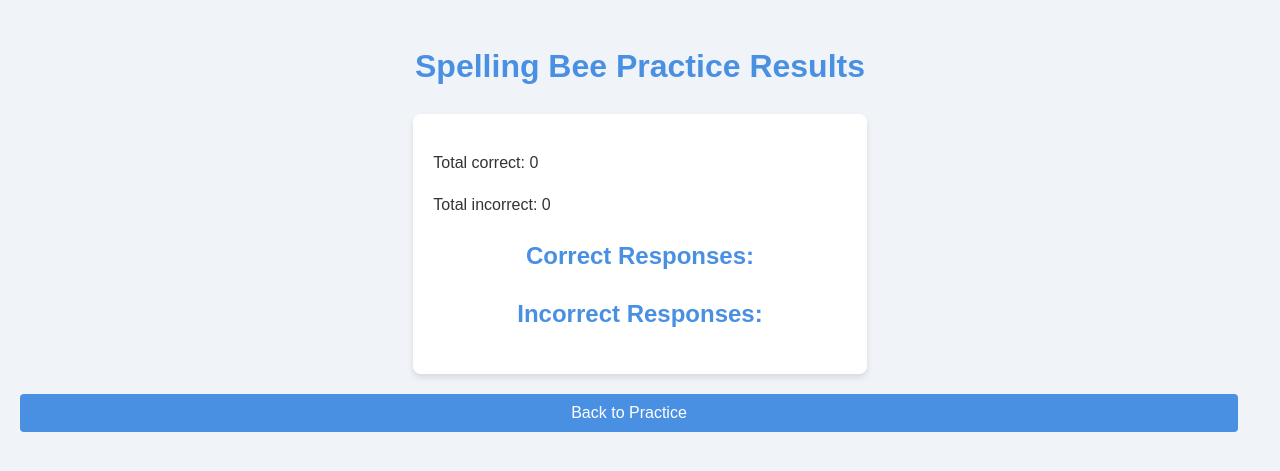
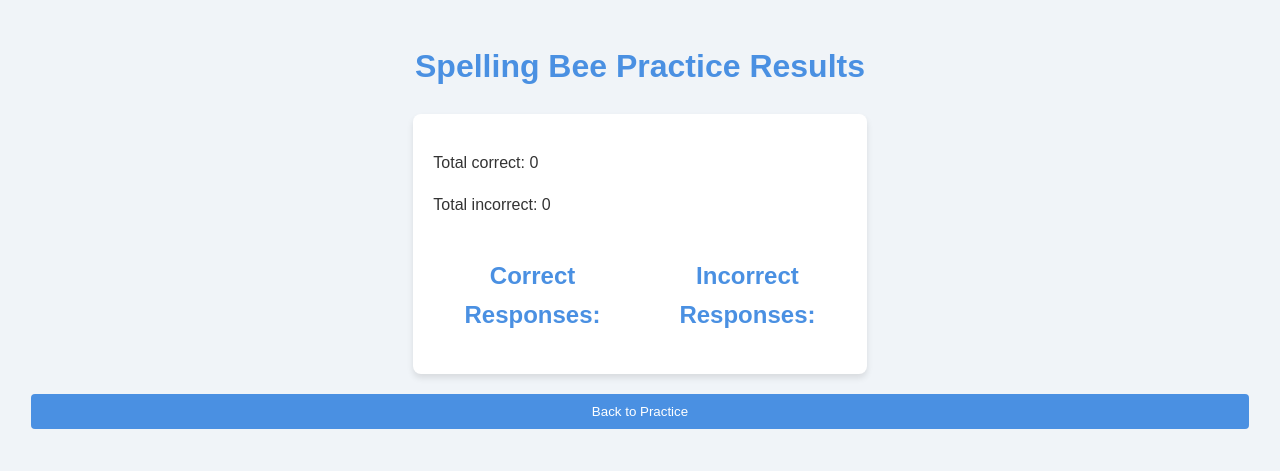
Before and after one commit to NanaHarith/BeeCoach, a Flask app: page /results in a window 1280 px wide. Shown: the top 471 px of the page. Run offline with Flask 3, Linux system fonts and the light colour scheme.

Commit message:
Full working version. New root code in app.py. Still working on optimization.

```diff
--- a/static/styles.css
+++ b/static/styles.css
@@ -36,21 +36,31 @@
 }
 
 /* Input and Button Styles */
-input[type="text"], button {
+input[type="text"] {
     display: block;
-    width: calc(100% - 22px); /* Adjust width to account for padding and border */
+    width: calc(100% - 22px); /* Adjust width to be slightly smaller */
     padding: 10px;
-    margin: 10px 0;
+    margin: 10px auto; /* Centering the input */
     border: 1px solid #ddd;
     border-radius: 4px;
     font-size: 16px;
+    box-sizing: border-box; /* Include padding in width calculation */
 }
 
 button {
+    display: block; /* Ensure buttons are block elements */
+    width: calc(100% - 22px); /* Align to Input box */
+    padding: 10px;
+    margin: 10px auto; /* Centering buttons */
+
     background-color: var(--primary-color);
     color: white;
+
     border: none;
+    border-radius: 4px;
+
     cursor: pointer;
+
     transition: background-color 0.3s ease;
 }
 
@@ -69,10 +79,11 @@
 /* Controls Section */
 #controls {
     margin-top: 20px;
+
 }
 
 #controls button {
-    width: 100%;
+    width: calc(100% - 22px);
     margin-bottom: 10px;
 }
 
@@ -87,7 +98,28 @@
 #results-link:hover {
     text-decoration :underline;
 }
+/* Style for list items */
+#correct-responses li, #incorrect-responses li {
+    margin-bottom: 5px;
+    padding: 5px;
+    border-radius: 4px;
+}
 
+#correct-responses li {
+    background-color: #e6f3e6; /* Light green background for correct responses */
+}
+
+#incorrect-responses li {
+    background-color: #f8e6e6; /* Light red background for incorrect responses */
+}
+/* Caution Message */
+#caution-message {
+  text-align: center;
+  color: red;
+  font-weight: bold;
+  font-size: 18px;
+  margin: 20px 0;
+}
 /* Completion Message */
 #completion-message {
     text-align:center;
@@ -118,8 +150,26 @@
     color:variables(error-color);
 }
 
+/* Two-column layout for results */
+.results-columns {
+    display: flex;
+    justify-content: space-between;
+    margin-top: 20px;
+}
+
+.column {
+    width: 48%; /* Adjust as needed, leaving some space between columns */
+}
+
 /* Responsive Design */
-@media (max-width :768px) {
+@media (max-width: 768px) {
+    .results-columns {
+        flex-direction: column;
+    }
+    .column {
+        width: 100%;
+        margin-bottom: 20px;
+    }
     body { padding :10px; }
 
     h1 { font-size :24px; }
@@ -131,8 +181,3 @@
     }
 
 }
-
-@media (max-width :480px) {
-    h1 { font-size :20px; }
-
-}
--- a/templates/index.html
+++ b/templates/index.html
@@ -22,6 +22,8 @@
             <button id="reset-btn">Reset</button>
         </div>
     </div>
+
+    <p id="caution-message">Caution! Seeing Results now will reset your progress!!</p>
     <a href="{{ url_for('results') }}" id="results-link">Results</a>
     <p id="completion-message" style="display: none;">Practice complete!</p>
 
--- a/templates/results.html
+++ b/templates/results.html
@@ -12,11 +12,16 @@
         <p>Total correct: <span id="total-correct">0</span></p>
         <p>Total incorrect: <span id="total-incorrect">0</span></p>
 
-        <h2>Correct Responses:</h2>
-        <ul id="correct-responses"></ul>
-
-        <h2>Incorrect Responses:</h2>
-        <ul id="incorrect-responses"></ul>
+        <div class="results-columns">
+            <div class="column">
+                <h2>Correct Responses:</h2>
+                <ul id="correct-responses"></ul>
+            </div>
+            <div class="column">
+                <h2>Incorrect Responses:</h2>
+                <ul id="incorrect-responses"></ul>
+            </div>
+        </div>
     </div>
 
     <button id="back-to-practice">Back to Practice</button>
```
